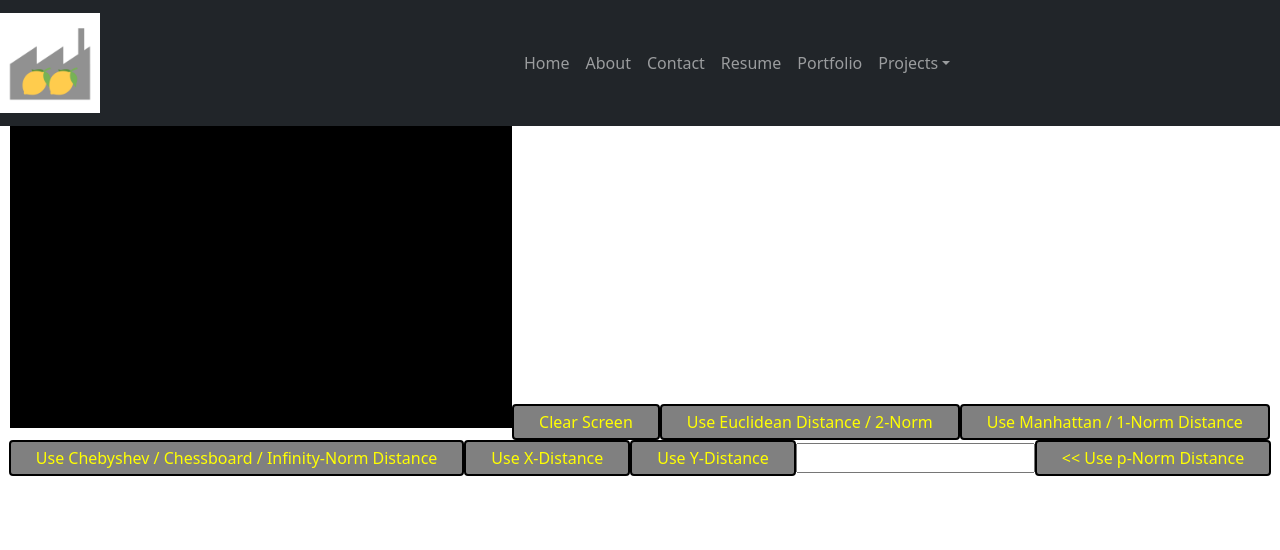
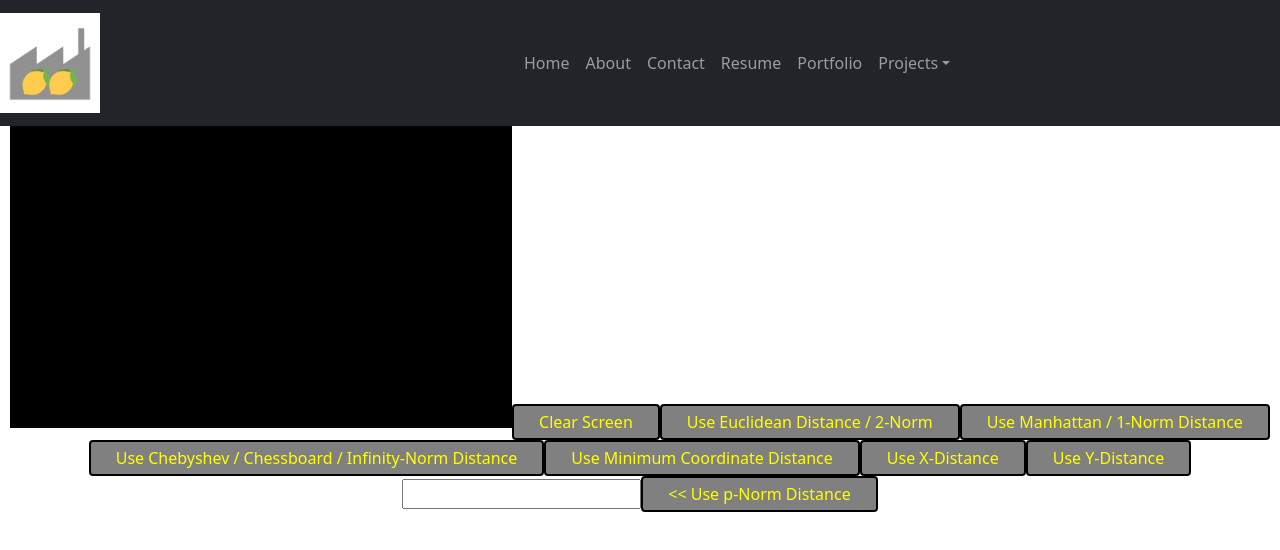
Before and after one commit to rkimpins/lemoncorp, a React (Create React App) app: page /Voronoi in a window 1280 px wide. Shown: the top 550 px of the page. Built offline with nearby package versions, Linux system fonts and the light colour scheme.

Commit message:
Added min coord distance even though it isn't technically a metric

```diff
--- a/src/components/Voronoi/Voronoi.js
+++ b/src/components/Voronoi/Voronoi.js
@@ -104,6 +104,10 @@ class Voronoi extends Component {
 		return Math.max(Math.abs(point2.x - point1.x), Math.abs(point2.y - point1.y));
 	}
 
+	min_coord_distance = (point1, point2) => {
+		return Math.min(Math.abs(point2.x - point1.x), Math.abs(point2.y - point1.y));
+	}
+
 	np_euclidean_distance = (p) => {
 		return (point1, point2) => {
 			return (Math.abs(point2.x - point1.x) ** p + Math.abs(point2.y - point1.y) ** p) ** (1/p)
@@ -162,8 +166,12 @@ class Voronoi extends Component {
 				<button onClick={() => {this.change_distance(this.n2_euclidean_distance)}}>Use Euclidean Distance / 2-Norm</button>
 				<button onClick={() => {this.change_distance(this.manhattan_distance)}}>Use Manhattan / 1-Norm Distance</button>
 				<button
-					onClick={() => {this.change_distance(this.chessboard_distance)}}>
+					onClick={() => {this.change_distance(this.coord_distance)}}>
 					Use Chebyshev / Chessboard / Infinity-Norm Distance
+				</button>
+				<button
+					onClick={() => {this.change_distance(this.min_chessboard_distance)}}>
+					Use Minimum Coordinate Distance
 				</button>
 				<button onClick={() => {this.change_distance(this.x_distance)}}>Use X-Distance</button>
 				<button onClick={() => {this.change_distance(this.y_distance)}}>Use Y-Distance</button>
```
